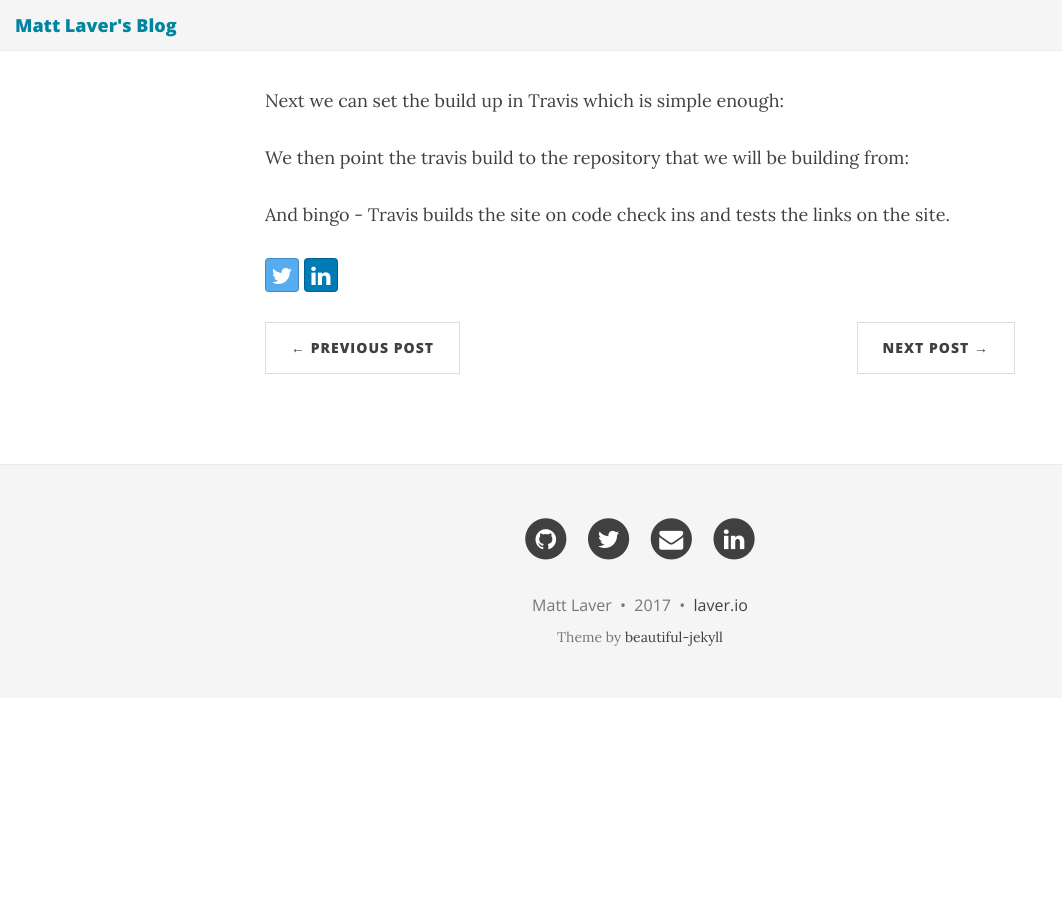
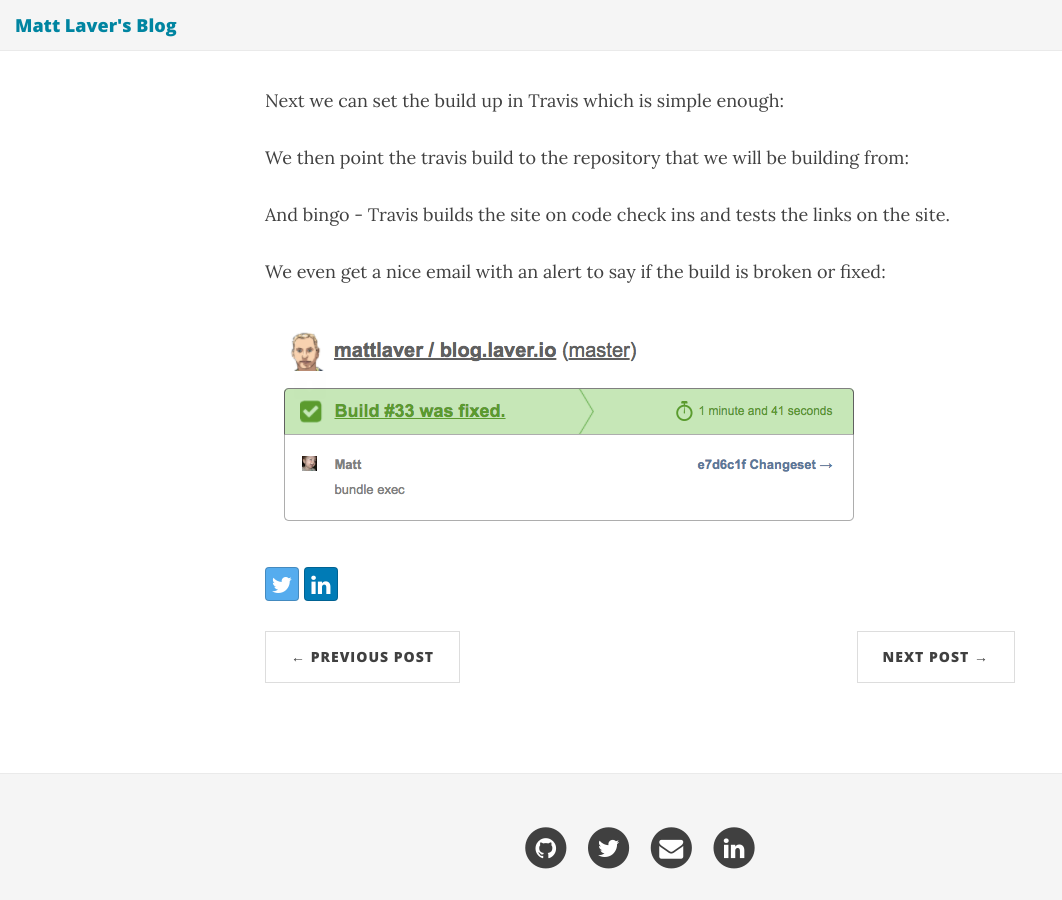
Before and after one commit to mattlaver/blog.laver.io, a Jekyll site: the page built from _posts/2017-04-15-jekyll-part-2-build.markdown, in a window 1280 px wide and 900 px high, scrolled down 1560 px. Shown: the whole window, without its empty margins (0-1062 px from the left). Built offline with Jekyll 4.4.1, drawn with Linux system fonts in a browser that asks for light colours; nearby versions of some CDN libraries; before the commit the page ends 2258 px from its top, so only the background shows below that.

Commit message:
Add Build OK image

```diff
--- a/_posts/2017-04-15-jekyll-part-2-build.markdown
+++ b/_posts/2017-04-15-jekyll-part-2-build.markdown
@@ -60,3 +60,7 @@
 
 
 And bingo - Travis builds the site on code check ins and tests the links on the site.
+
+We even get a nice email with an alert to say if the build is broken or fixed:
+
+![image-title-here](/assets/travis_build_ok.png){:class="img-responsive"}
```
Also changed, not shown: assets/travis_build_ok.png (added).
